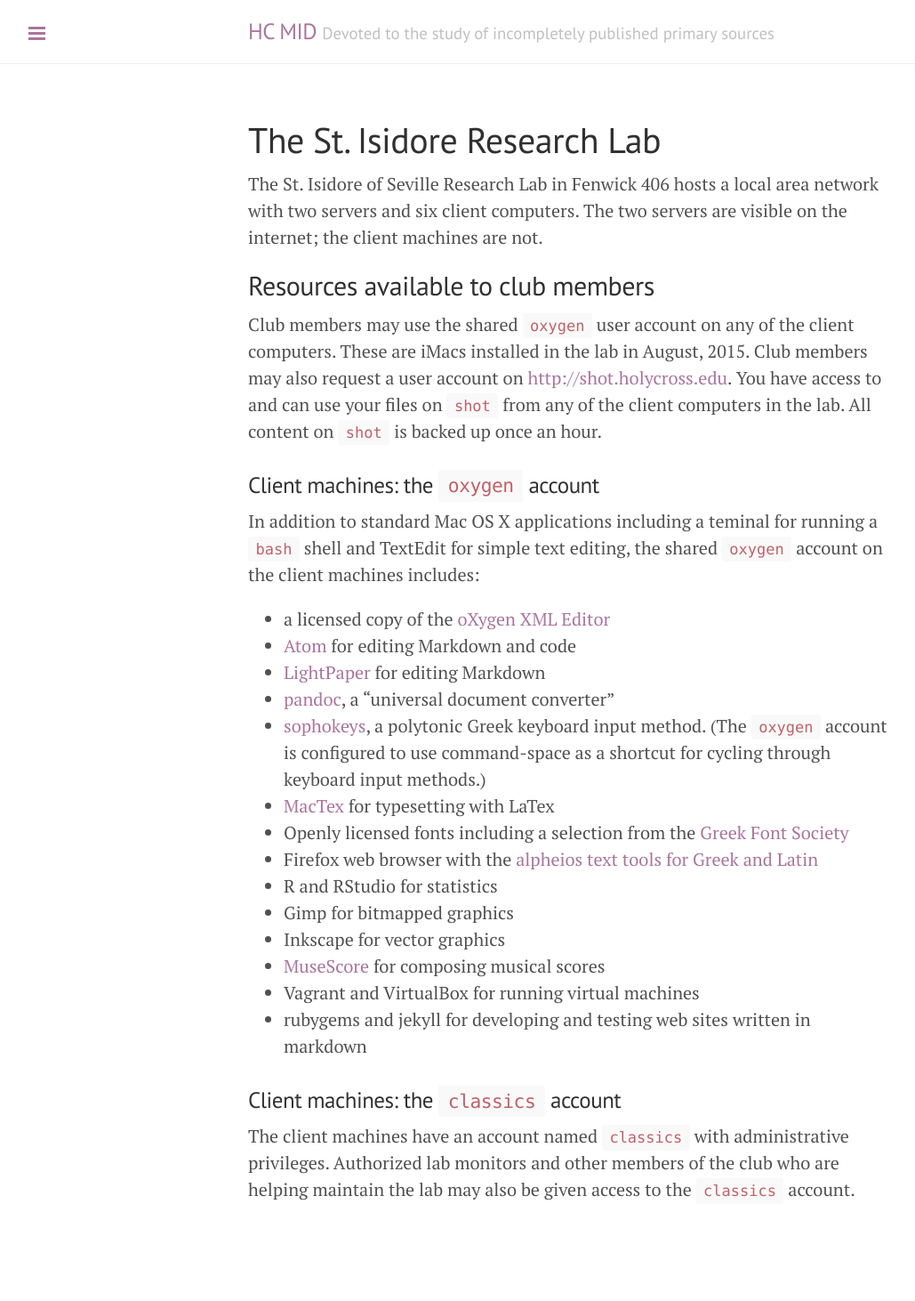
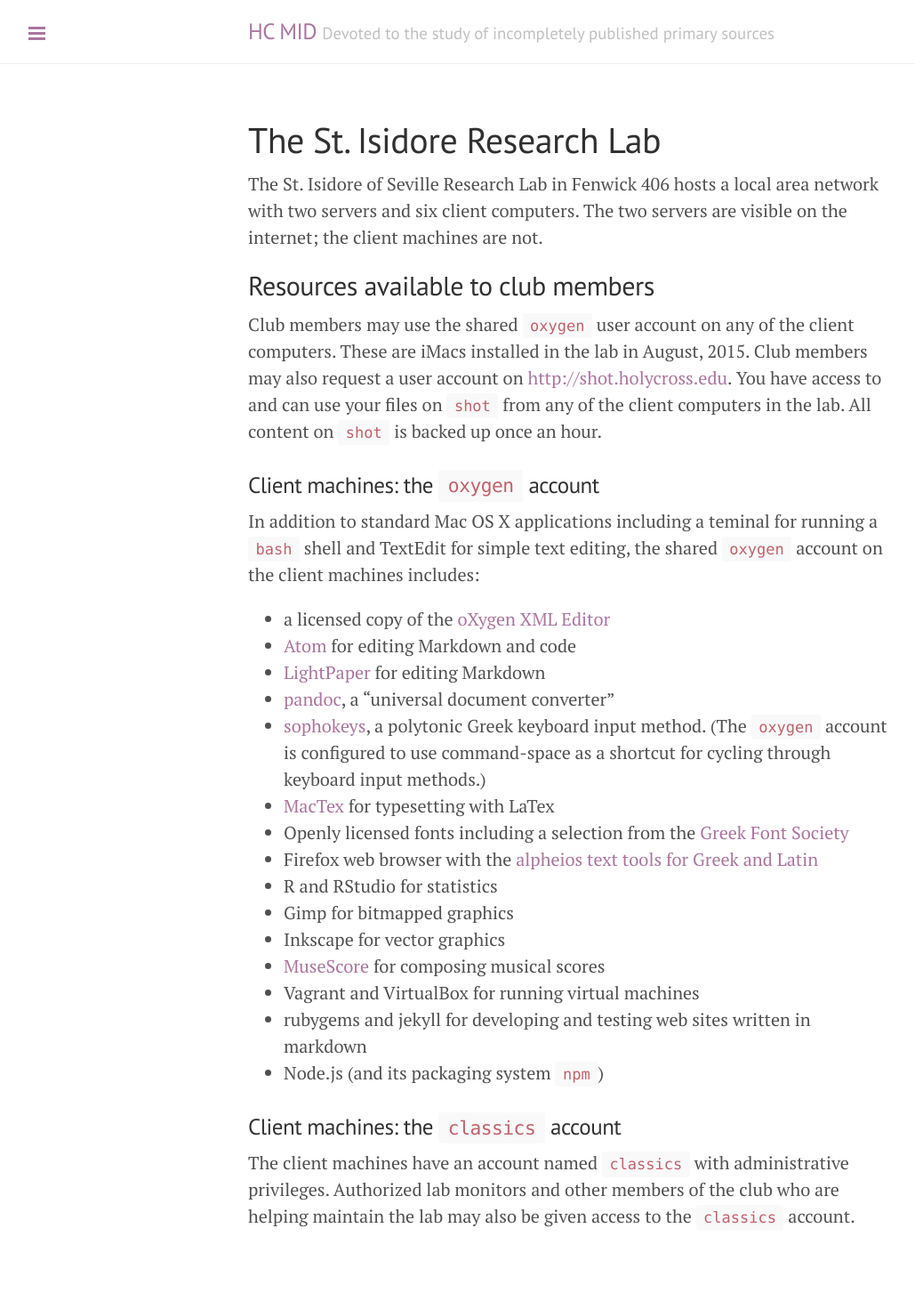
Before and after one commit to HCMID/HCMID.github.io, a Jekyll site: the page built from tech/isidore/index.md, in a window 1280 px wide. Shown: the whole page at 89% size, without its empty margins (1-1030 px from the left). Built offline with Jekyll 4.4.1, drawn with Linux system fonts in a browser that asks for light colours; before the commit the page ends 1432 px from its top, so only the background shows below that.

Commit message:
Add Nodes.js to Isidore specs

```diff
--- a/tech/isidore/index.md
+++ b/tech/isidore/index.md
@@ -27,6 +27,7 @@
 - [MuseScore](https://musescore.org/)  for composing musical scores
 - Vagrant and VirtualBox for running virtual machines
 - rubygems and jekyll for developing and testing web sites written in markdown
+- Node.js (and its packaging system `npm`)
 
 
 ### Client machines: the `classics` account ###
```
